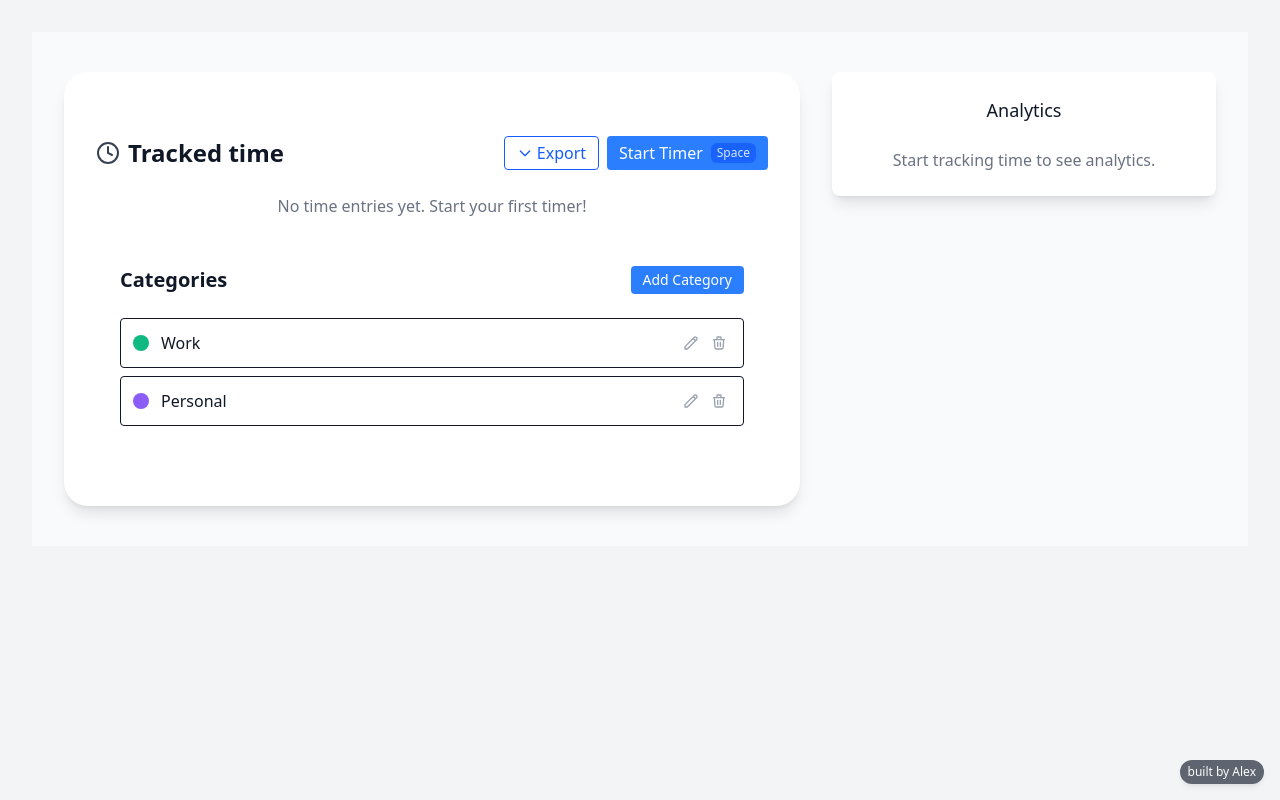
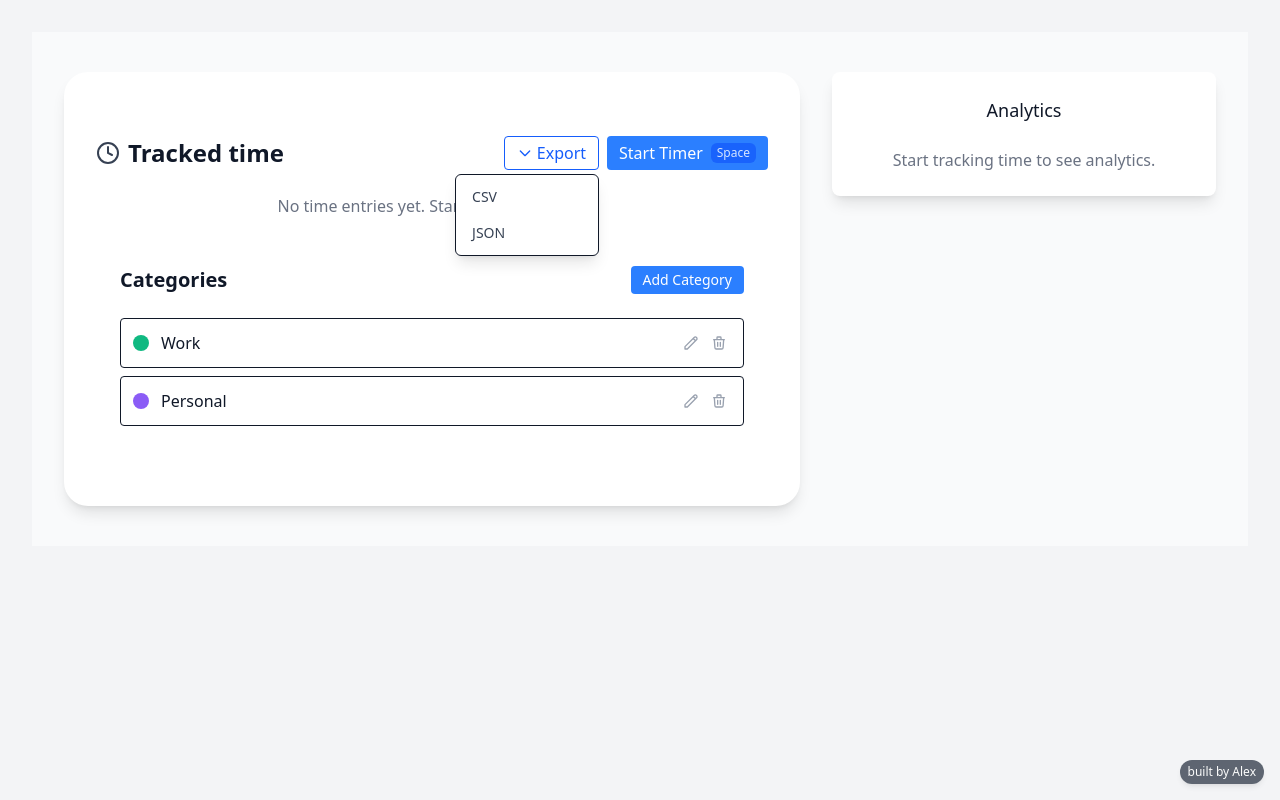
Before and after one commit to mauricedesaxe/time-tracker, a React (Vite) app: page / in a window 1280 px wide. Both pictures are taken after a click on the button "Export". Built offline with nearby package versions, Linux system fonts and the light colour scheme.

Commit message:
add export feature

```diff
--- a/src/components/TimeTracker.tsx
+++ b/src/components/TimeTracker.tsx
@@ -112,6 +112,7 @@ const TimeTracker = () => {
     getCategories,
     getCategory,
     getTimeEntries,
+    exportTimeEntries,
   } = useTimeTrackerStore();
 
   const [currentEntry, setCurrentEntry] = useState<string | null>(null);
@@ -129,6 +130,9 @@ const TimeTracker = () => {
   const [modalDescription, setModalDescription] = useState("");
   const [modalCategoryId, setModalCategoryId] = useState<string>("c1");
   const [entryToSave, setEntryToSave] = useState<string | null>(null);
+
+  // Export formats dropdown state
+  const [showExportOptions, setShowExportOptions] = useState(false);
 
   // Get all time entries, sorted by start time (most recent first)
   const sortedEntries = getTimeEntriesSorted("startTime", true);
@@ -451,6 +455,31 @@ const TimeTracker = () => {
     );
   };
 
+  // Handle exporting time entries
+  const handleExport = (format: "csv" | "json") => {
+    const exported = exportTimeEntries(format);
+    const fileType = format === "csv" ? "text/csv" : "application/json";
+    const fileName = `time-tracker-export-${new Date()
+      .toISOString()
+      .slice(0, 10)}.${format}`;
+
+    // Create a Blob and download link
+    const blob = new Blob([exported], { type: fileType });
+    const url = URL.createObjectURL(blob);
+
+    // Create a temporary link and trigger download
+    const a = document.createElement("a");
+    a.href = url;
+    a.download = fileName;
+    document.body.appendChild(a);
+    a.click();
+
+    // Clean up
+    URL.revokeObjectURL(url);
+    document.body.removeChild(a);
+    setShowExportOptions(false);
+  };
+
   return (
     <div className="space-y-6">
       {/* Time entries list */}
@@ -476,7 +505,11 @@ const TimeTracker = () => {
             )}
           </div>
           <div className="flex space-x-2">
-            <button className="flex items-center px-3 py-1 border dark:border-gray-600 rounded text-blue-600 dark:text-blue-400 hover:bg-blue-50 dark:hover:bg-gray-700">
+            <div className="relative">
+              <button
+                onClick={() => setShowExportOptions(!showExportOptions)}
+                className="cursor-pointer flex items-center px-3 py-1 border dark:border-gray-600 rounded text-blue-600 dark:text-blue-400 hover:bg-blue-50 dark:hover:bg-gray-700"
+              >
                 <svg
                   className="w-4 h-4 mr-1"
                   viewBox="0 0 24 24"
@@ -492,6 +525,26 @@ const TimeTracker = () => {
                 </svg>
                 Export
               </button>
+
+              {showExportOptions && (
+                <div className="absolute right-0 mt-1 w-36 bg-white dark:bg-gray-800 border dark:border-gray-700 rounded-md shadow-lg z-10">
+                  <div className="py-1">
+                    <button
+                      onClick={() => handleExport("csv")}
+                      className="cursor-pointer block w-full text-left px-4 py-2 text-sm text-gray-700 dark:text-gray-300 hover:bg-gray-100 dark:hover:bg-gray-700"
+                    >
+                      CSV
+                    </button>
+                    <button
+                      onClick={() => handleExport("json")}
+                      className="cursor-pointer block w-full text-left px-4 py-2 text-sm text-gray-700 dark:text-gray-300 hover:bg-gray-100 dark:hover:bg-gray-700"
+                    >
+                      JSON
+                    </button>
+                  </div>
+                </div>
+              )}
+            </div>
             {!currentEntry ? (
               <button
                 onClick={startTimer}
--- a/src/store/timeTrackerStore.ts
+++ b/src/store/timeTrackerStore.ts
@@ -47,6 +47,8 @@ interface TimeTrackerState {
   deleteCategory: (id: string) => void;
   getCategories: () => Category[];
   getCategory: (id: string) => Category | undefined;
+
+  exportTimeEntries: (format: "csv" | "json") => string;
 }
 
 export const useTimeTrackerStore = create<TimeTrackerState>()(
@@ -134,6 +136,51 @@ export const useTimeTrackerStore = create<TimeTrackerState>()(
         id === "running"
           ? { id: "running", name: "Tracker is running", color: "#000000" }
           : get().categories[id],
+
+      exportTimeEntries: (format) => {
+        const { timeEntries } = get();
+        const entries = Object.values(timeEntries);
+
+        const sortedEntries = entries.sort((a, b) => b.startTime - a.startTime);
+
+        if (format === "json") {
+          const exportData = sortedEntries.map((entry) => {
+            const category = entry.categoryId
+              ? get().categories[entry.categoryId]
+              : null;
+            return {
+              ...entry,
+              category: category ? category.name : null,
+            };
+          });
+
+          return JSON.stringify(exportData, null, 2);
+        } else {
+          const header = "Date,Start Time,End Time,Category,Description\n";
+
+          const rows = sortedEntries
+            .map((entry) => {
+              const startDate = new Date(entry.startTime);
+              const endDate = entry.endTime ? new Date(entry.endTime) : null;
+
+              const date = startDate.toISOString().split("T")[0];
+              const startTimeStr = startDate.toISOString();
+              const endTimeStr = endDate ? endDate.toISOString() : "";
+
+              const category = entry.categoryId
+                ? get().categories[entry.categoryId]
+                : null;
+              const categoryName = category ? category.name : "";
+
+              const safeDescription = entry.description.replace(/"/g, '""');
+
+              return `${date},${startTimeStr},${endTimeStr},${categoryName},"${safeDescription}"`;
+            })
+            .join("\n");
+
+          return header + rows;
+        }
+      },
     }),
     {
       name: "time-tracker-store",
```
Lines whose indentation alone changed are shown as unchanged.
